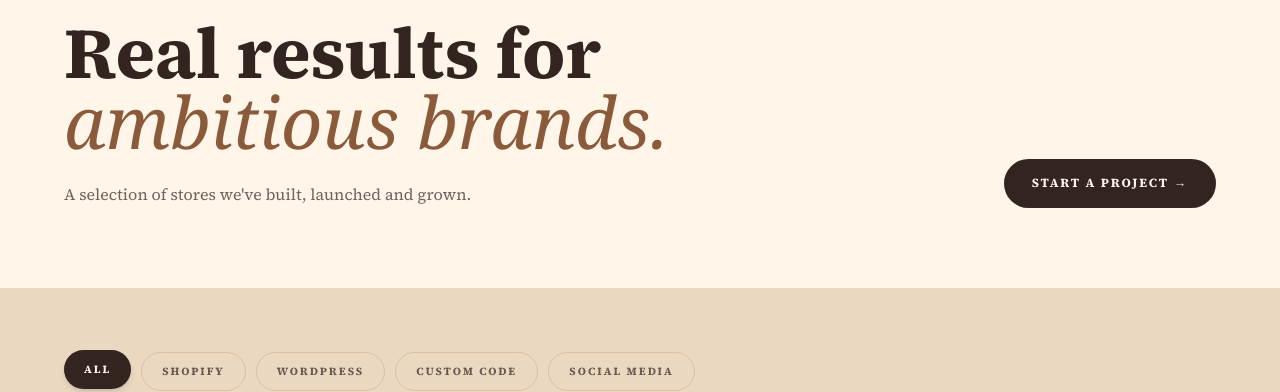
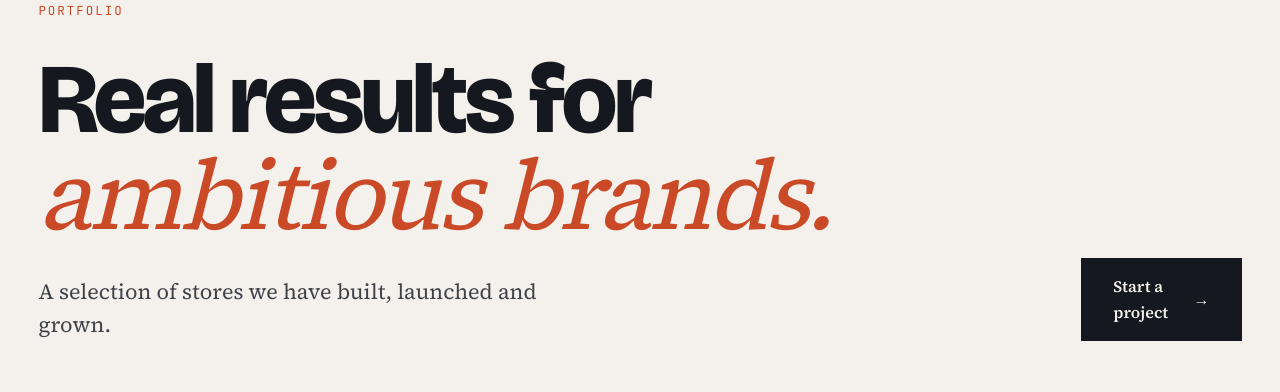
Before and after one commit to AbdulRehman222007/Zyrus-Digital, a Next.js app: page /portfolio in a window 1280 px wide. Shown: the part 263-655 px from the top of the page. Built offline with nearby package versions, Linux system fonts and the light colour scheme; no server answers.

Commit message:
Refactor PortfolioPage with CSS variables and improved layout
Updated styling and layout for the PortfolioPage component to use CSS variables and improved semantic structure.

```diff
--- a/app/portfolio/page.tsx
+++ b/app/portfolio/page.tsx
@@ -1,43 +1,43 @@
-// app/portfolio/page.tsx
 import Link from "next/link";
 import PortfolioGrid from "./PortfolioGrid";
 
 export const metadata = {
   title: "Portfolio | Zyrus Digital",
   description:
-    "Shopify, WordPress and custom-code projects built by Zyrus Digital.",
+    "Shopify, WordPress and custom code projects built by Zyrus Digital.",
 };
 
 export default function PortfolioPage() {
   return (
-    <main>
-      <section className="bg-[#FFF5E8] px-6 pb-20 pt-36">
-        <div className="mx-auto flex max-w-6xl flex-col gap-8 md:flex-row md:items-end md:justify-between">
+    <main className="bg-[var(--color-paper)] text-[var(--color-ink)]">
+      <section className="px-[var(--gutter)] pb-[var(--section-y)] pt-40">
+        <div className="mx-auto flex max-w-[90rem] flex-col gap-10 md:flex-row md:items-end md:justify-between">
           <div>
-            <p className="text-xs font-bold uppercase tracking-[0.25em] text-[#8A5A3B]">
+            <p className="font-[family-name:var(--font-mono)] text-[length:var(--text-xs)] uppercase tracking-[var(--tracking-label)] text-[var(--color-accent)]">
               Portfolio
             </p>
-            <h1 className="mt-4 text-5xl font-bold leading-tight text-[#33241F] md:text-7xl">
-              Real results for <br />
-              <span className="font-serif italic font-normal text-[#8A5A3B]">
+            <h1 className="mt-8 [font-family:var(--font-display)] [font-size:var(--text-3xl)] [font-weight:var(--weight-display)] leading-[var(--leading-tight)] tracking-[var(--tracking-display-xl)]">
+              Real results for{" "}
+              <em className="[font-family:var(--font-body)] font-normal italic text-[var(--color-accent)]">
                 ambitious brands.
-              </span>
+              </em>
             </h1>
-            <p className="mt-6 max-w-xl text-[#33241F]/70">
-              A selection of stores we've built, launched and grown.
+            <p className="mt-8 max-w-xl text-[length:var(--text-md)] leading-[1.5] text-[var(--color-ink-soft)]">
+              A selection of stores we have built, launched and grown.
             </p>
           </div>
+
           <Link
             href="/contact"
-            className="rounded-full bg-[#33241F] px-7 py-4 text-xs font-bold uppercase tracking-[0.15em] text-[#FFF5E8]"
+            className="inline-flex items-center gap-3 self-start bg-[var(--color-inverse-bg)] px-8 py-4 font-semibold text-[var(--color-inverse-ink)] transition-colors duration-300 hover:bg-[var(--color-accent)] md:self-auto"
           >
-            Start a project →
+            Start a project <span aria-hidden="true">→</span>
           </Link>
         </div>
       </section>
 
-      <section className="bg-[#EAD8C0] px-6 py-16">
-        <div className="mx-auto max-w-6xl">
+      <section className="px-[var(--gutter)] pb-[var(--section-y)]">
+        <div className="mx-auto max-w-[90rem]">
           <PortfolioGrid />
         </div>
       </section>
```
